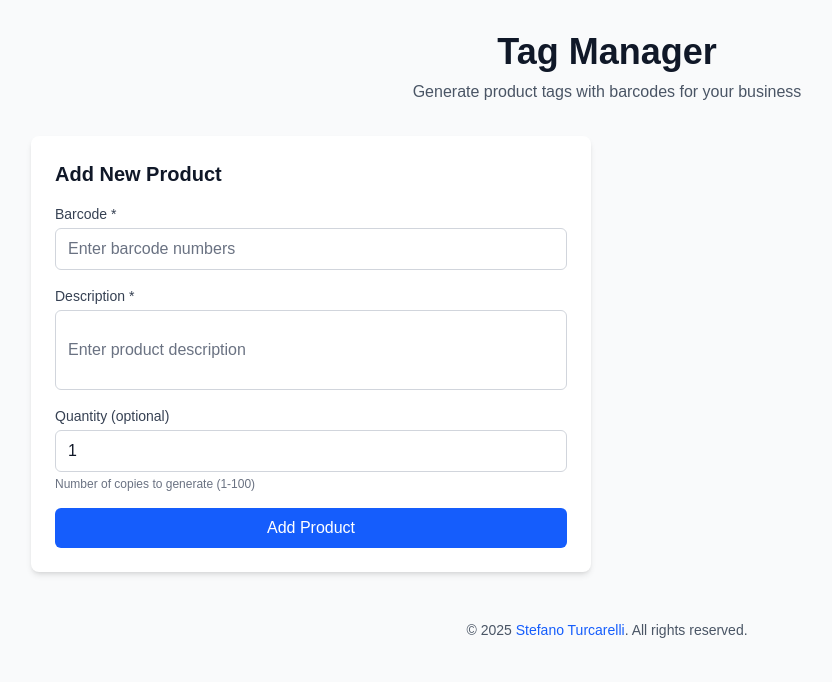
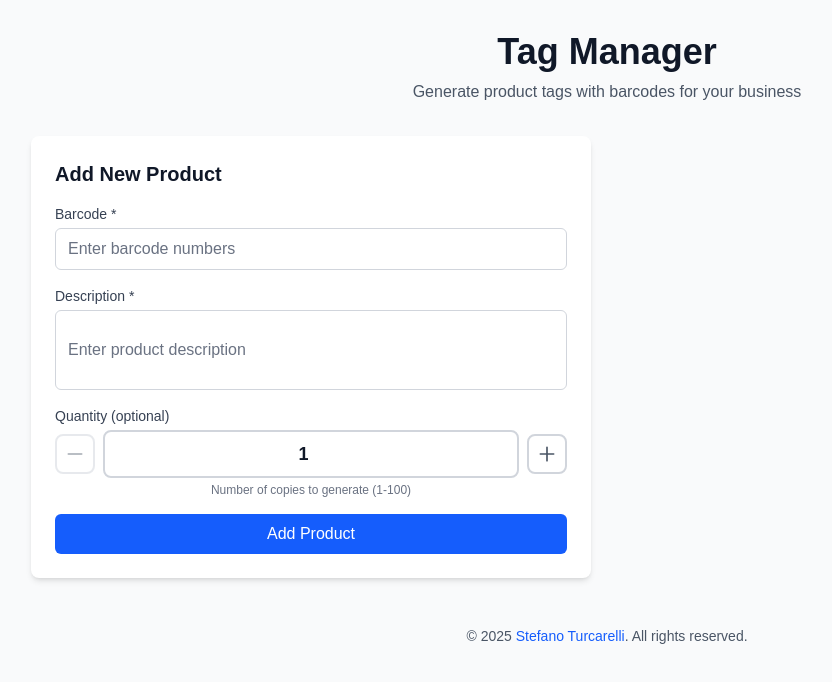
Before and after one commit to stefanoturcarelli/tag-manager, a Next.js app: page / in a window 1280 px wide. Shown: the top 682 px of the page, without its empty margins (33-865 px from the left). Built offline with nearby package versions, Linux system fonts and the light colour scheme.

Commit message:
Enhance quantity input in ProductForm by replacing the numeric input with increment/decrement buttons for better user experience. Ensure quantity is constrained between 1 and 100.

```diff
--- a/components/ProductForm.tsx
+++ b/components/ProductForm.tsx
@@ -141,21 +141,70 @@ export function ProductForm({ onAddProduct }: ProductFormProps) {
             >
               Quantity (optional)
             </label>
+            <div className="flex items-center space-x-2">
+              <button
+                type="button"
+                onClick={() => setQuantity(Math.max(1, quantity - 1))}
+                disabled={quantity <= 1}
+                className="flex items-center justify-center w-10 h-10 rounded-lg border-2 border-gray-300 bg-white text-gray-600 hover:bg-gray-50 hover:border-gray-400 disabled:opacity-50 disabled:cursor-not-allowed disabled:hover:bg-white disabled:hover:border-gray-300 transition-all duration-200 focus:outline-none focus:ring-2 focus:ring-blue-500 focus:border-blue-500"
+                aria-label="Decrease quantity"
+              >
+                <svg
+                  className="w-5 h-5"
+                  fill="none"
+                  stroke="currentColor"
+                  viewBox="0 0 24 24"
+                >
+                  <path
+                    strokeLinecap="round"
+                    strokeLinejoin="round"
+                    strokeWidth={2}
+                    d="M20 12H4"
+                  />
+                </svg>
+              </button>
+
+              <div className="flex-1 min-w-0">
                 <input
                   type="number"
                   id="quantity"
                   name="quantity"
                   value={quantity}
                   onChange={(e) =>
-                setQuantity(Math.max(1, parseInt(e.target.value) || 1))
+                    setQuantity(
+                      Math.max(1, Math.min(100, parseInt(e.target.value) || 1))
+                    )
                   }
-              className="w-full px-3 py-2 border border-gray-300 rounded-md focus:outline-none focus:ring-2 focus:ring-blue-500 focus:border-transparent placeholder-gray-500 text-gray-900"
-              placeholder="1"
+                  className="w-full px-4 py-2 text-center border-2 border-gray-300 rounded-lg focus:outline-none focus:ring-2 focus:ring-blue-500 focus:border-blue-500 text-lg font-semibold text-gray-900"
                   min="1"
                   max="100"
                   autoComplete="off"
                 />
-            <p className="text-xs text-gray-500 mt-1">
+              </div>
+
+              <button
+                type="button"
+                onClick={() => setQuantity(Math.min(100, quantity + 1))}
+                disabled={quantity >= 100}
+                className="flex items-center justify-center w-10 h-10 rounded-lg border-2 border-gray-300 bg-white text-gray-600 hover:bg-gray-50 hover:border-gray-400 disabled:opacity-50 disabled:cursor-not-allowed disabled:hover:bg-white disabled:hover:border-gray-300 transition-all duration-200 focus:outline-none focus:ring-2 focus:ring-blue-500 focus:border-blue-500"
+                aria-label="Increase quantity"
+              >
+                <svg
+                  className="w-5 h-5"
+                  fill="none"
+                  stroke="currentColor"
+                  viewBox="0 0 24 24"
+                >
+                  <path
+                    strokeLinecap="round"
+                    strokeLinejoin="round"
+                    strokeWidth={2}
+                    d="M12 4v16m8-8H4"
+                  />
+                </svg>
+              </button>
+            </div>
+            <p className="text-xs text-gray-500 mt-1 text-center">
               Number of copies to generate (1-100)
             </p>
           </div>
```
Lines whose indentation alone changed are shown as unchanged.
